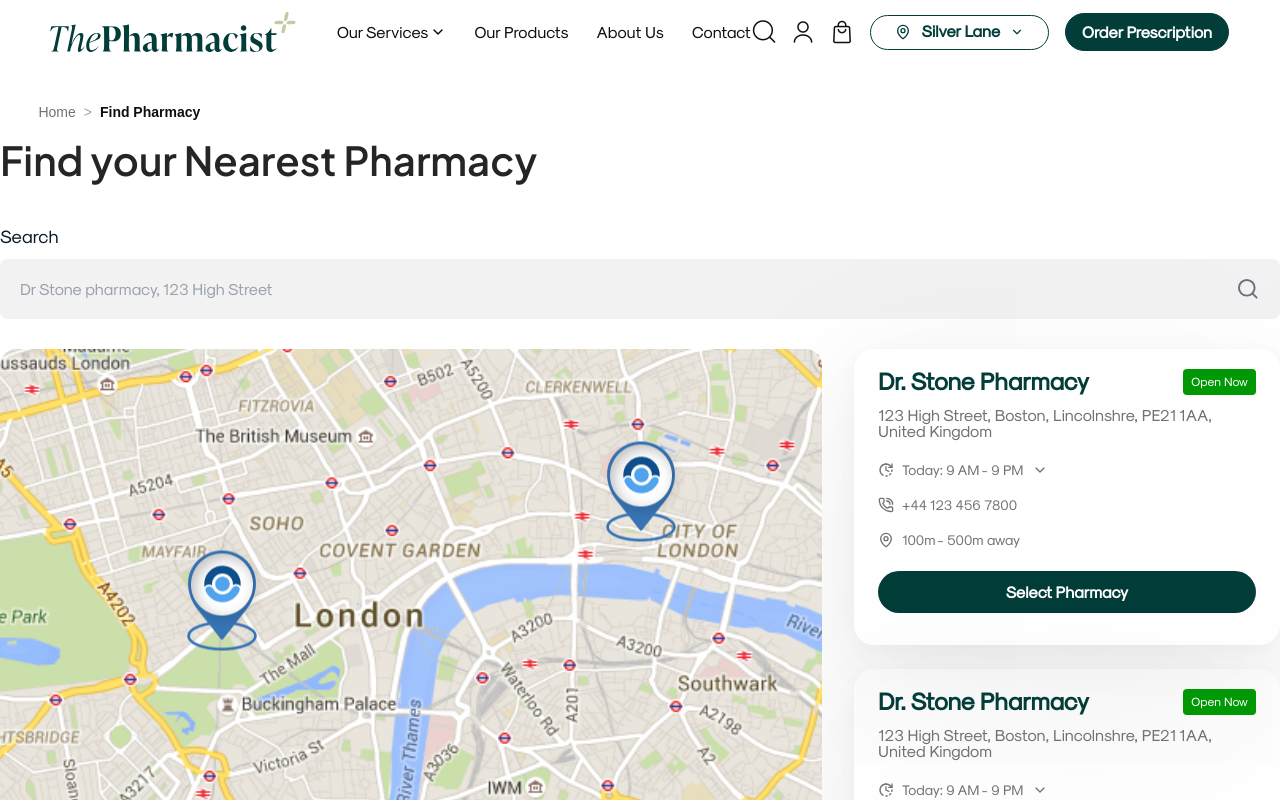
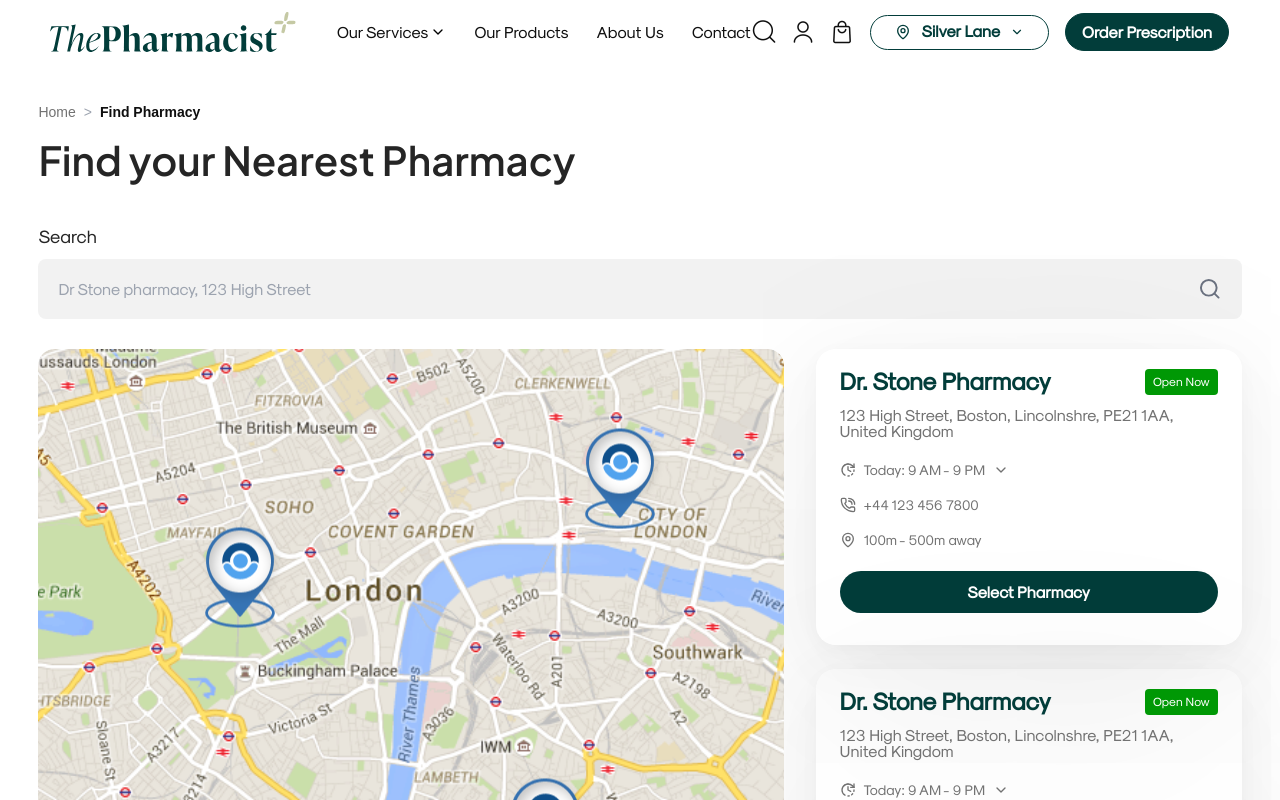
Before and after one commit to Priyankasapp/the-pharmacist, a Next.js app: page /find-pharmacy in a window 1280 px wide. Shown: the top 800 px of the page. Built offline with nearby package versions, Linux system fonts and the light colour scheme.

Commit message:
update pharmacy project..

```diff
--- a/app/find-pharmacy/FindPharmacy.module.css
+++ b/app/find-pharmacy/FindPharmacy.module.css
@@ -1,25 +1,17 @@
-.find-pharmacy {
-  width: 100%;
-  padding:  4%;
-  display: flex;
-  flex-direction: column;
-  box-sizing: border-box;
 
-}
 .find-pharmacy-container-box  {
   display: flex;
   width: 100%;
   justify-content: center;
   flex-direction: column;
-
+  padding: 0% 3% 3% 3%;
 }
 
 .find-pharmacy-title {
   font-weight: 600;
   font-size: 40px;
-
   line-height: 1.2;
-  color: var(--section-title, #0D1B2A);
+  color: var(--section-title);
   margin-bottom: 20px;
 }
 
@@ -31,7 +23,7 @@
 }
 
 .find-pharmacy-searchbar-container span {
-  color: #0D1B2A;
+  color: var(--section-title);
   font-family: var(--font-secondary, sans-serif);
   font-weight: 400;
   font-size: 18px;
@@ -53,7 +45,7 @@
   background-color: transparent;
   outline: none;
   font-size: 16px;
-  color: #0D1B2A;
+  color: var(--section-title);
 }
 
 .find-pharmacy-searchbar-wrapper input::placeholder {
@@ -64,26 +56,20 @@
   color: #6b7280;
   cursor: pointer;
 }
-
-
 .find-pharmacy-container {
   display: flex;
   justify-content: space-between;
   gap: 32px;
   align-items: flex-start;
 }
-
-
 .find-pharmacy-map-wrapper {
   flex: 1;
-  min-height: 1050px;
   height:100%;
   width: 100%;
   border-radius: 16px;
   overflow: hidden;
 
 }
-
 .find-pharmacy-card-list{
     display: flex;
     gap: 24px;
@@ -110,7 +96,6 @@
   }
 }
 
-
 @media (max-width: 640px) {
   .find-pharmacy {
     padding: 24px 16px;
--- a/app/find-pharmacy/page.tsx
+++ b/app/find-pharmacy/page.tsx
@@ -6,6 +6,7 @@ import { Search } from 'lucide-react';
 const FindPharmacy = () => {
   return (
     <div className="container">
+
      <div className={styles['find-pharmacy-container-box']}>
      {/* <div className='container'> */}
        <h1 className={styles['find-pharmacy-title']}>Find your Nearest Pharmacy</h1>
```
